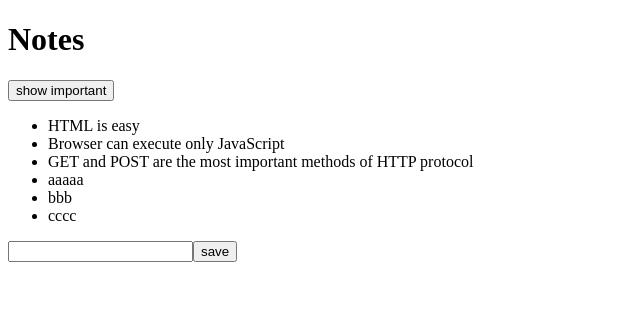
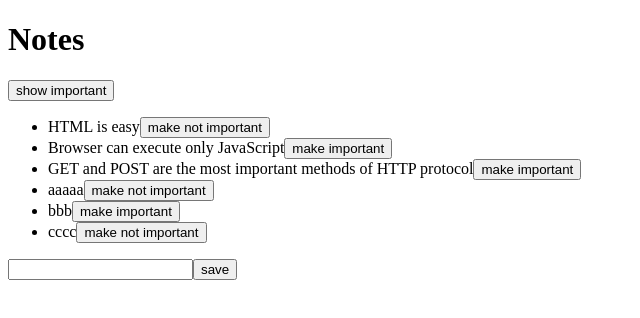
Before and after one commit to GeekyGuang/Full-Stack-Open-2021, a React (Create React App) app in the folder notes/: page / in a window 1280 px wide. Shown: the top 318 px of the page, without its empty margins (0-640 px from the left). Built offline with nearby package versions, Linux system fonts and the light colour scheme; data requests are answered from the project's data file.

Commit message:
axios put

```diff
--- a/notes/db.json
+++ b/notes/db.json
@@ -16,7 +16,7 @@
       "id": 3,
       "content": "GET and POST are the most important methods of HTTP protocol",
       "date": "2019-05-30T19:20:14.298Z",
-      "important": true
+      "important": false
     },
     {
       "content": "aaaaa",
@@ -27,13 +27,13 @@
     {
       "content": "bbb",
       "date": "2021-07-12T09:22:58.292Z",
-      "important": true,
+      "important": false,
       "id": 5
     },
     {
       "content": "cccc",
       "date": "2021-07-12T10:04:48.933Z",
-      "important": false,
+      "important": true,
       "id": 6
     }
   ]
--- a/notes/src/App.js
+++ b/notes/src/App.js
@@ -41,7 +41,15 @@
   const handleNoteChange = (event) => {
     setNewNote(event.target.value)
   }
+  const toggleImportanceOf = (id) => {
+    const url = `http://localhost:3001/notes/${id}`
+    const note = notes.find(n => n.id === id)
+    const changedNote = { ...note, important: !note.important }
 
+    axios.put(url, changedNote).then(response => {
+      setNotes(notes.map(note => note.id !== id ? note : response.data))
+    })
+  }
   return (
     <div>
       <h1>Notes</h1>
@@ -52,7 +60,10 @@
       </div>
       <ul>
         {notesToShow.map(note =>
-          <Note key={note.id} note={note} />
+          <Note
+            key={note.id}
+            note={note}
+            toggleImportance={() => toggleImportanceOf(note.id)} />
         )}
       </ul>
       <form onSubmit={addNote}>
--- a/notes/src/components/Note.js
+++ b/notes/src/components/Note.js
@@ -1,8 +1,14 @@
 import React from 'react'
 
-const Note = ({ note }) => {
+const Note = ({ note, toggleImportance }) => {
+    const label = note.important
+        ? 'make not important' : 'make important'
+
     return (
-        <li>{note.content}</li>
+        <li>
+            {note.content}
+            <button onClick={toggleImportance}>{label}</button>
+        </li>
     )
 }
 
```
